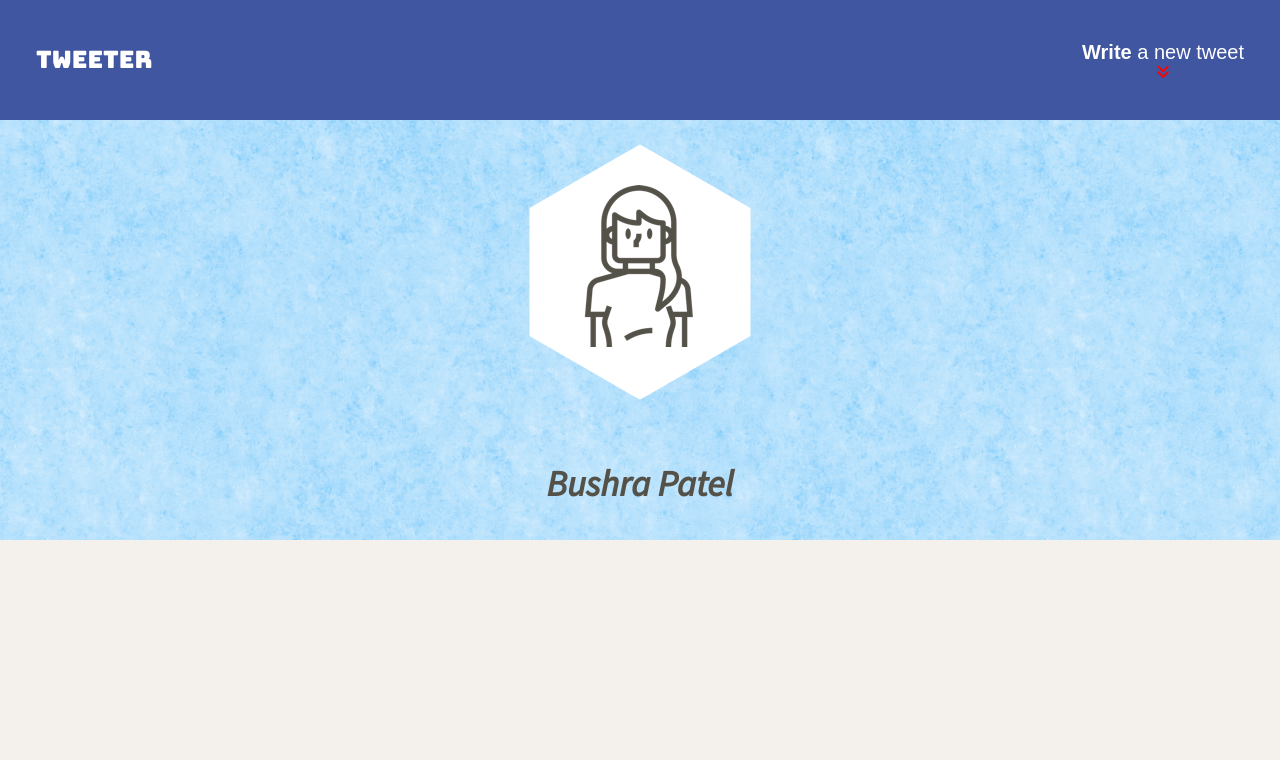
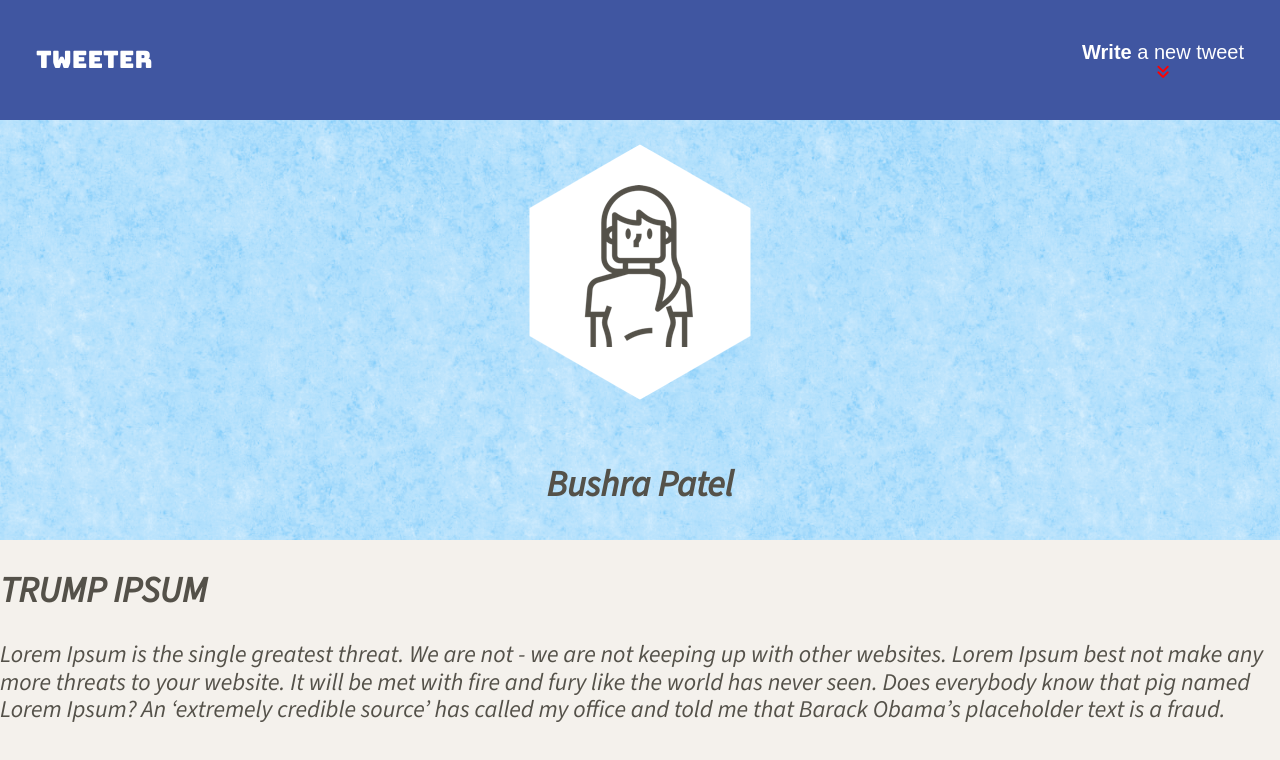
Before and after one commit to bushrapatel28/tweeter, a website: page public/index.html in a window 1280 px wide. Drawn offline with nearby package versions, Linux system fonts and the light colour scheme.

Commit message:
Add h2 and p elements to add example content

```diff
--- a/public/index.html
+++ b/public/index.html
@@ -53,6 +53,9 @@
       </div>
     </header>
     <!-- Page-specific (main) content here -->
-    <main class="container"></main>
+    <main class="container">
+      <h2>TRUMP IPSUM</h2>
+      <p>Lorem Ipsum is the single greatest threat. We are not - we are not keeping up with other websites. Lorem Ipsum best not make any more threats to your website. It will be met with fire and fury like the world has never seen. Does everybody know that pig named Lorem Ipsum? An ‘extremely credible source’ has called my office and told me that Barack Obama’s placeholder text is a fraud.</p>
+    </main>
   </body>
 </html>
```
